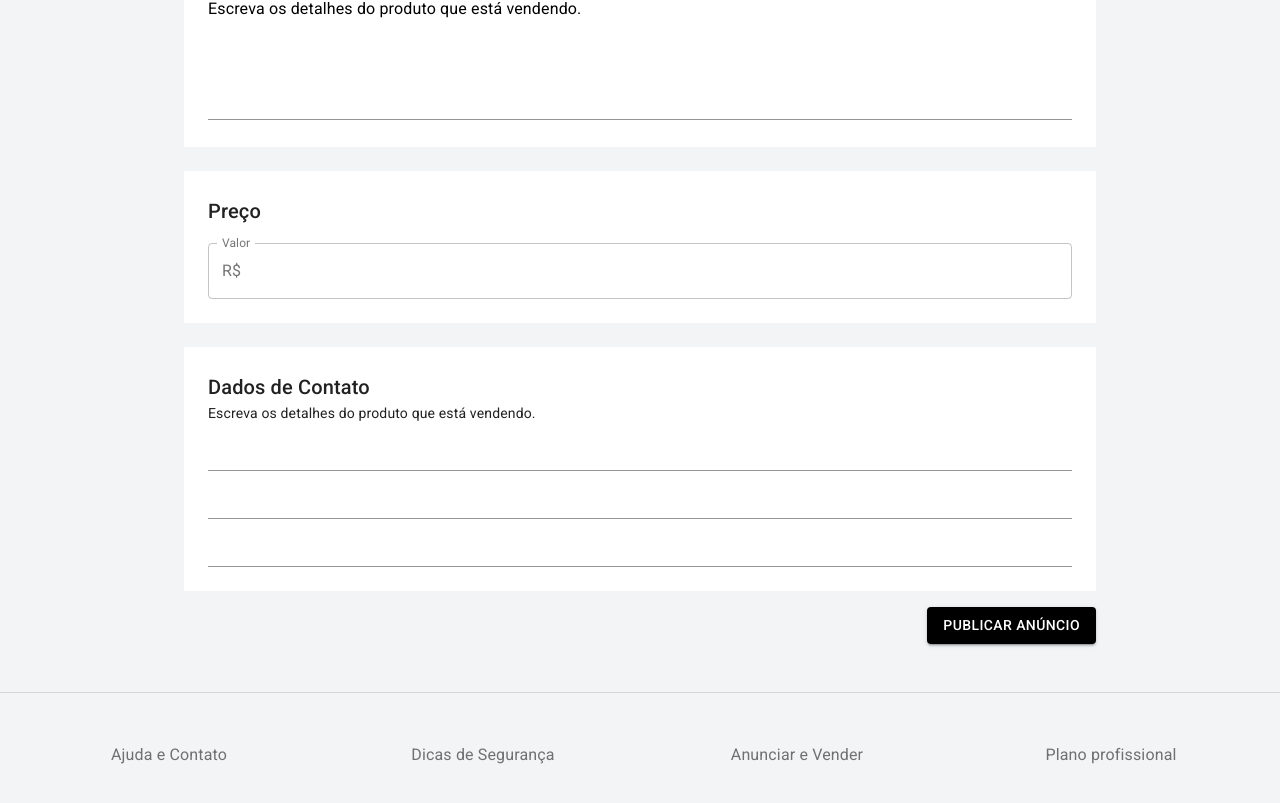
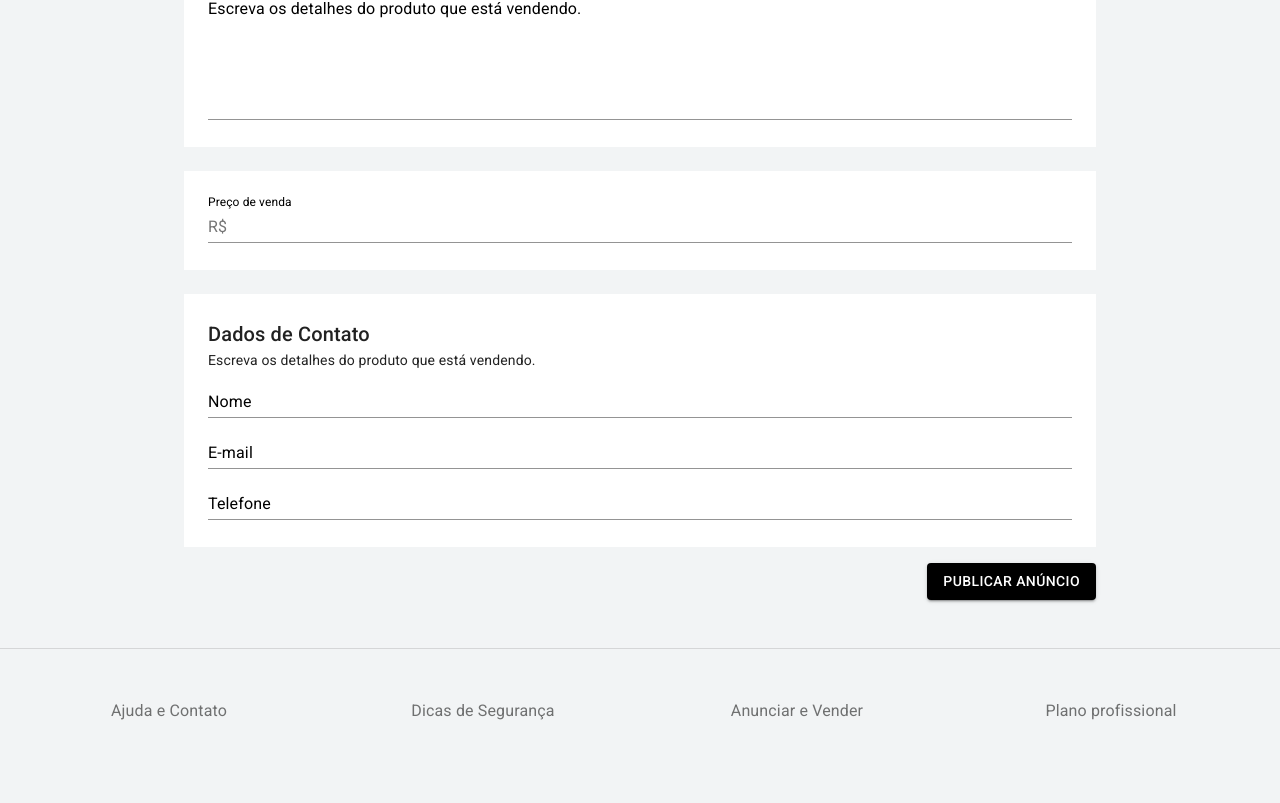
Before and after one commit to HebertZanatelli/anunx, a Next.js app: page /users/publish in a window 1280 px wide. Shown: the part 766-1569 px from the top of the page. After the commit the page ends 1539 px from the top, so only its background shows below. Built offline with nearby package versions, Linux system fonts and the light colour scheme.

Commit message:
validacao dos campos price, name e email

```diff
--- a/pages/users/publish.js
+++ b/pages/users/publish.js
@@ -11,7 +11,6 @@
   InputAdornment,
   InputLabel,
   MenuItem,
-  OutlinedInput,
   Select,
   Input,
   Typography
@@ -106,7 +105,20 @@
   description:
     string()
       .required('Campo Obrigatório')
-      .min(50, 'Escreva uma descrição detalhada, com pelo menos 50 caracteres')
+      .min(50, 'Escreva uma descrição detalhada, com pelo menos 50 caracteres'),
+  price:
+    number()
+      .required('Campo Obrigatório'),
+  email:
+    string()
+      .email('Digite um e-mail válido')
+      .required('Campo Obrigatório'),
+  name:
+    string()
+      .required('Campo Obrigatório'),
+  phone:
+    number()
+      .required('Campo Obrigatório'),
 });
 
 const Publish = () => {
@@ -144,6 +156,10 @@
           title: '',
           category: '',
           description: '',
+          price: '',
+          email: '',
+          name: '',
+          phone: '',
         }}
         validationSchema={validationSchema}
         onSubmit={(values) => {
@@ -287,16 +303,19 @@
 
                 <Container maxWidth='md'>
                   <Box className={classes.box}>
-                    <Typography component='h6' variant='h6' color='textPrimary'>
-                      Preço
-                    </Typography>
-                    <FormControl fullWidth variant='outlined' className={classes.espaco}>
-                      <InputLabel>Valor</InputLabel>
-                      <OutlinedInput
-                        onChange={() => { }}
+                    <FormControl error={errors.price} fullWidth>
+                      <InputLabel className={classes.inputLabel}>Preço de venda</InputLabel>
+                      <Input
+                        name='price'
+                        value={values.price}
+                        variant='outlined'
+                        onChange={handleChange}
                         startAdornment={<InputAdornment position='start'>R$</InputAdornment>}
-                        labelWidth={40}
+                        className={classes.espaco}
                       />
+                      <FormHelperText>
+                        {errors.price}
+                      </FormHelperText>
                     </FormControl>
                   </Box>
                 </Container>
@@ -309,27 +328,39 @@
                     <Typography component='div' variant='body2' color='textPrimary'>
                       Escreva os detalhes do produto que está vendendo.
                     </Typography>
+                    <FormControl error={errors.name} fullWidth>
+                      <InputLabel className={classes.inputLabel}>Nome</InputLabel>
                       <Input
-                      label='Nome'
-                      size='small'
-                      variant='outlined'
-                      fullWidth
-                      className={classes.espaco}
+                        name='name'
+                        value={values.name}
+                        onChange={handleChange}
                       />
+                      <FormHelperText>
+                        {errors.name}
+                      </FormHelperText>
+                    </FormControl>
+                    <FormControl error={errors.email} fullWidth>
+                      <InputLabel className={classes.inputLabel}>E-mail</InputLabel>
                       <Input
-                      label='E-mail'
-                      size='small'
-                      variant='outlined'
-                      fullWidth
-                      className={classes.espaco}
+                        name='email'
+                        value={values.email}
+                        onChange={handleChange}
                       />
+                      <FormHelperText>
+                        {errors.email}
+                      </FormHelperText>
+                    </FormControl>
+                    <FormControl error={errors.phone} fullWidth>
+                      <InputLabel className={classes.inputLabel}>Telefone</InputLabel>
                       <Input
-                      label='Telefone'
-                      size='small'
-                      variant='outlined'
-                      fullWidth
-                      className={classes.espaco}
+                        name='phone'
+                        value={values.phone}
+                        onChange={handleChange}
                       />
+                      <FormHelperText>
+                        {errors.phone}
+                      </FormHelperText>
+                    </FormControl>
                   </Box>
 
                 </Container>
@@ -343,13 +374,8 @@
             )
           }
         }
-
-
       </Formik>
-
-
     </TemplateDefault>
-
   )
 }
 
```
Lines whose indentation alone changed are shown as unchanged.
